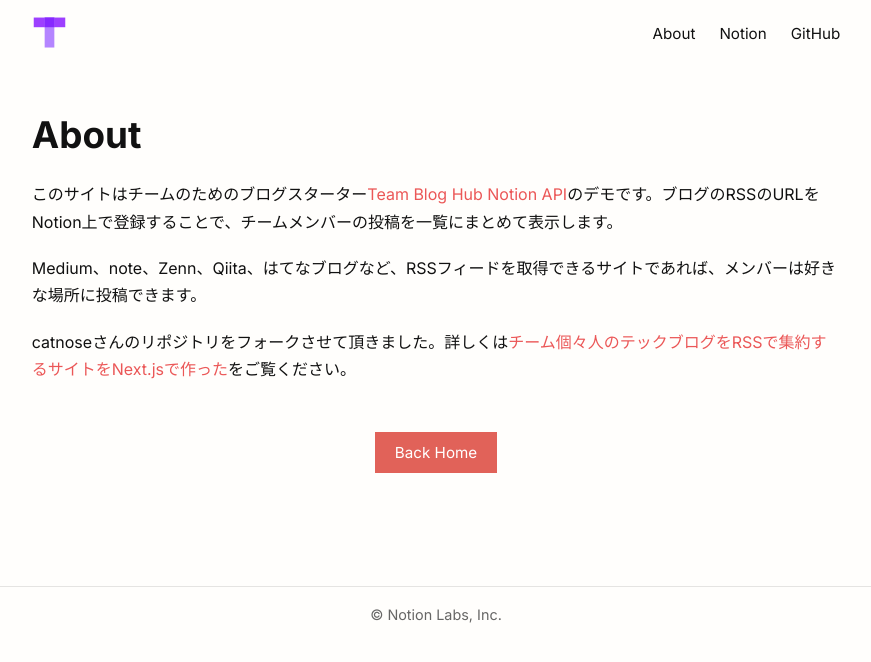
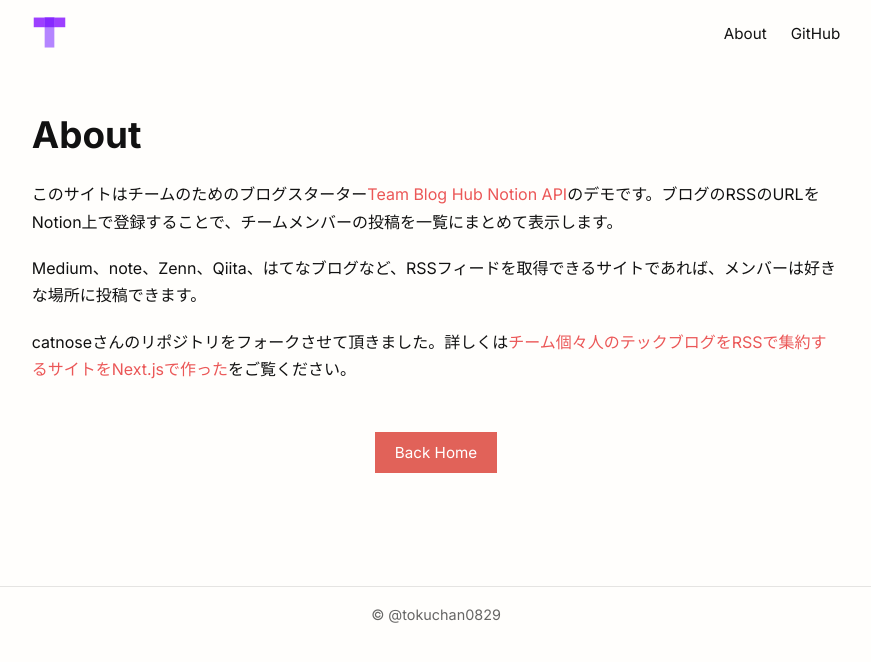
Before and after one commit to tokuzou0829/futon-RSS, a Next.js app: page /about in a window 1280 px wide. Shown: the top 662 px of the page, without its empty margins (204-1075 px from the left). Built offline with nearby package versions, Linux system fonts and the light colour scheme.

Commit message:
Update site.config.ts

```diff
--- a/site.config.ts
+++ b/site.config.ts
@@ -1,8 +1,8 @@
 export const config = {
   siteMeta: {
-    title: "Team Blog Hub Notion API",
-    teamName: "Notion Labs, Inc.",
-    description: "RSS based blog starter kit for teams. Powered by Notion API",
+    title: "FutonRSSFeeds",
+    teamName: "@tokuchan0829",
+    description: "俺の推しのRSSを見るサイト",
   },
   siteRoot:
     process.env.NODE_ENV === "production"
@@ -14,11 +14,6 @@ export const config = {
       href: "/about",
     },
     {
-      title: "Notion",
-      href:
-        "https://yutakobayashi.notion.site/47bcd8cd498a4d3880a2ce793625b29d?v=bb2dc06f629c464e81e74692087d250f",
-    },
-    {
       title: "GitHub",
       href: "https://github.com/yutakobayashidev/team-blog-hub-notion-api",
     },
```
